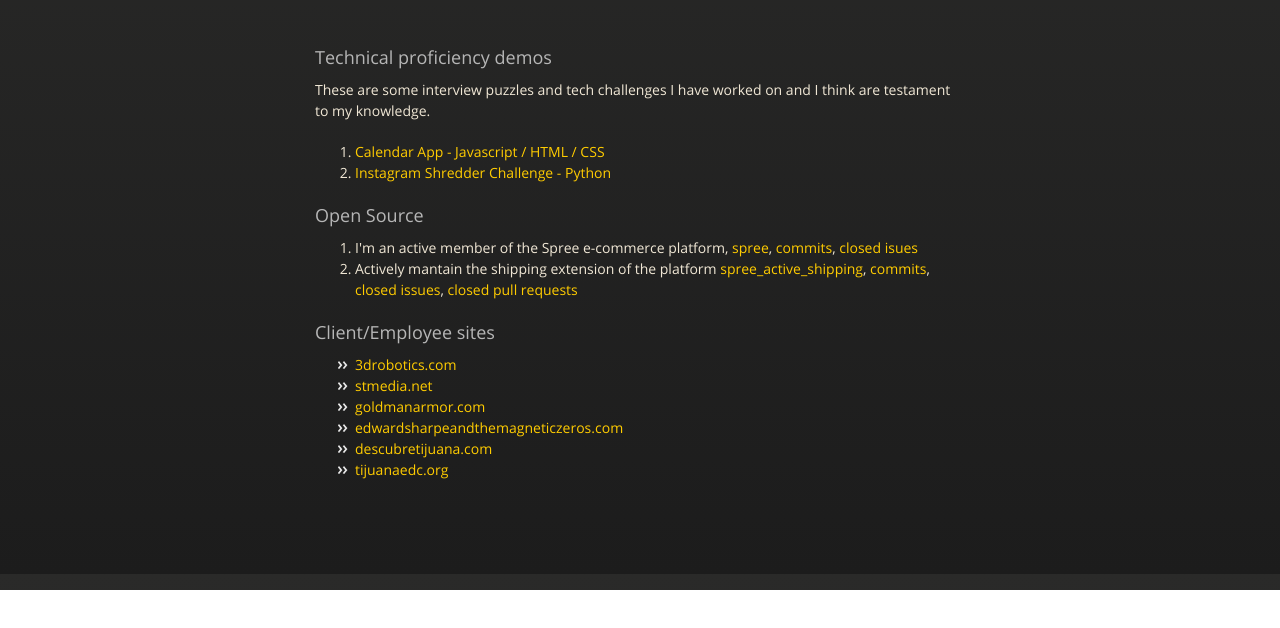
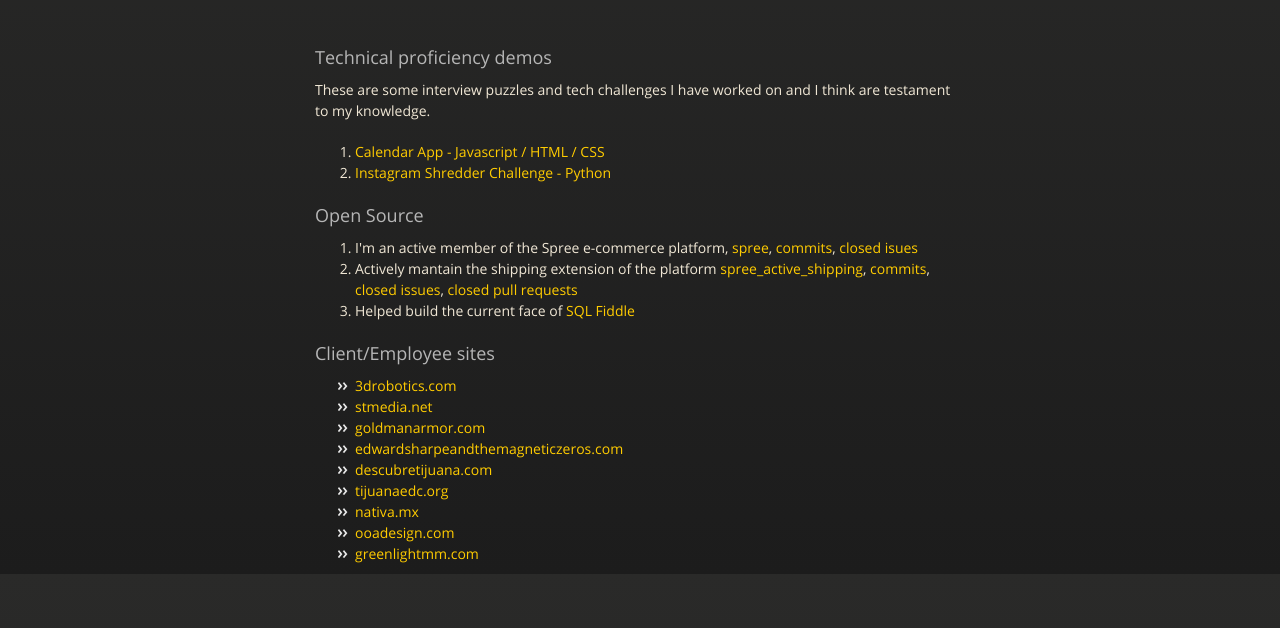
Before and after one commit to mrpollo/mrpollo.github.com, a plain HTML site: page index.html in a window 1280 px wide. Shown: the part 226-854 px from the top of the page. Before the commit the page ends 816 px from the top, so only its background shows below. Drawn offline with nearby package versions, Linux system fonts and the light colour scheme.

Commit message:
add more links to client and open source sections

```diff
--- a/index.html
+++ b/index.html
@@ -56,6 +56,9 @@
           <li>
             Actively mantain the shipping extension of the platform <a href="https://github.com/spree/spree_active_shipping">spree_active_shipping</a>, <a href="https://github.com/spree/spree_active_shipping/commits?author=mrpollo">commits</a>, <a href="https://github.com/spree/spree_active_shipping/issues/created_by/mrpollo?state=closed">closed issues</a>, <a href="https://github.com/spree/spree_active_shipping/pulls/mrpollo?direction=desc&page=1&sort=created&state=closed">closed pull requests</a>
           </li>
+          <li>
+            Helped build the current face of <a href="http://sqlfiddle.com/">SQL Fiddle</a>
+          </li>
         </ol>
 
         <h3>Client/Employee sites</h3>
@@ -66,6 +69,9 @@
           <li><a href="http://edwardsharpeandthemagneticzeros.com">edwardsharpeandthemagneticzeros.com</a>
           <li><a href="http://www.descubretijuana.com/en">descubretijuana.com</a></li>
           <li><a href="http://tijuanaedc.org/">tijuanaedc.org</a></li>
+          <li><a href="http://nativa.mx/">nativa.mx</a></li>
+          <li><a href="http://ooadesign.com/">ooadesign.com</a></li>
+          <li><a href="http://greenlightmm.com/">greenlightmm.com</a></li>
         </ul>
       </section>
 
```
